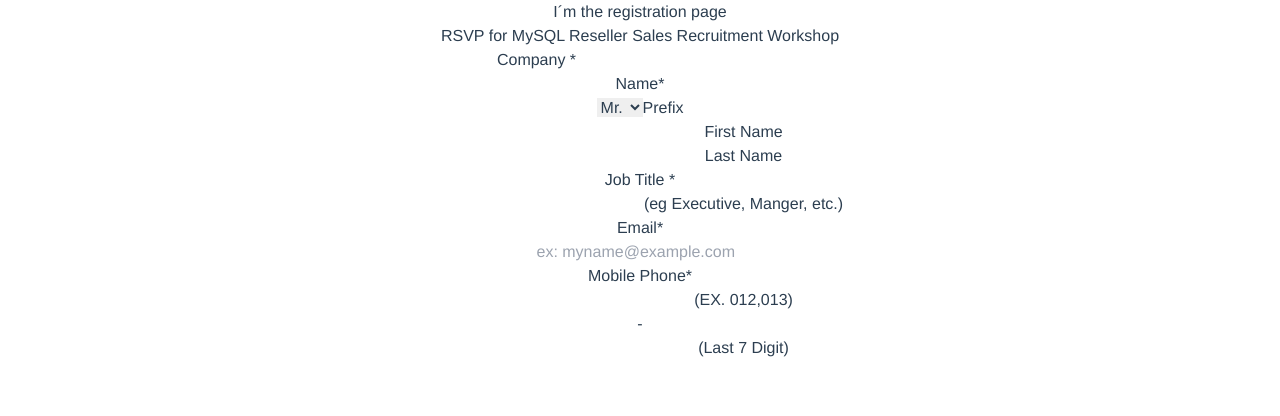
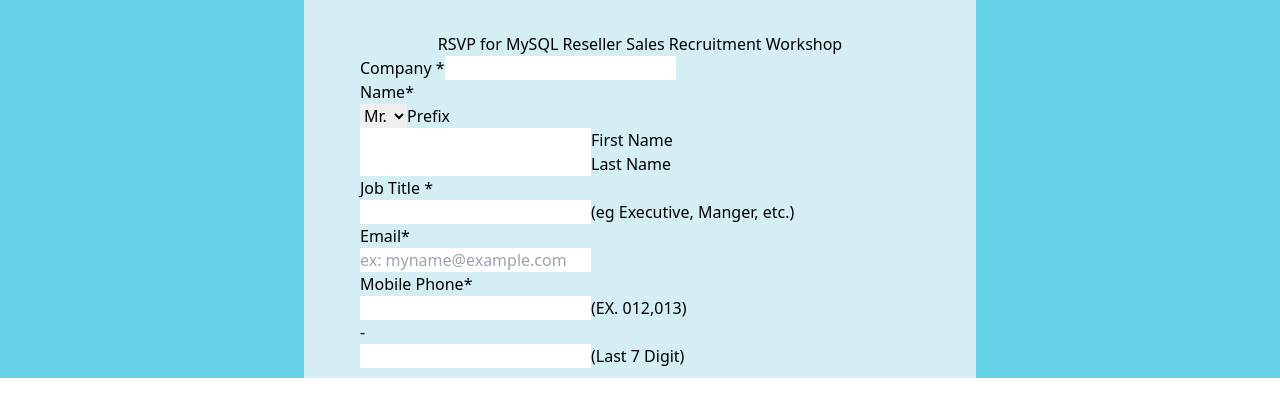
Before and after one commit to JimeBlue/mysql-workshop, a Vue app: page / in a window 1280 px wide. Shown: the top 416 px of the page. Built offline with nearby package versions, Linux system fonts and the light colour scheme.

Commit message:
Space styles for section and container

```diff
--- a/src/App.vue
+++ b/src/App.vue
@@ -1,22 +1,14 @@
 <template>
-  <div id="app">
+  <div id="app" class="bg-[#66d3e9]">
     <registration />
   </div>
 </template>
 
 <script>
-import registration from "./views/registration.vue";
+import registration from './views/registration.vue';
 export default {
   components: { registration },
 };
 </script>
 
-<style>
-#app {
-  font-family: Avenir, Helvetica, Arial, sans-serif;
-  -webkit-font-smoothing: antialiased;
-  -moz-osx-font-smoothing: grayscale;
-  text-align: center;
-  color: #2c3e50;
-}
-</style>
+<style></style>
--- a/src/components/Form.vue
+++ b/src/components/Form.vue
@@ -1,7 +1,9 @@
 <template>
-  <section>
-    <div>
-      <h1>RSVP for MySQL Reseller Sales Recruitment Workshop</h1>
+  <!-- container  -->
+  <div class="w-10/12 max-w-xl m-auto pt-8 pb-2.5">
+    <h1 class="text-center">
+      RSVP for MySQL Reseller Sales Recruitment Workshop
+    </h1>
     <form action="">
       <ul>
         <li>
@@ -54,7 +56,6 @@
       </ul>
     </form>
   </div>
-  </section>
 </template>
 
 <script>
--- a/src/views/registration.vue
+++ b/src/views/registration.vue
@@ -1,8 +1,7 @@
 <template>
-  <div class="">
-    <h1>I´m the registration page</h1>
+  <section class="bg-[#d5eef3] w-full sm:max-w-2xl m-auto">
     <Form />
-  </div>
+  </section>
 </template>
 
 <script>
```
Lines whose indentation alone changed are shown as unchanged.
